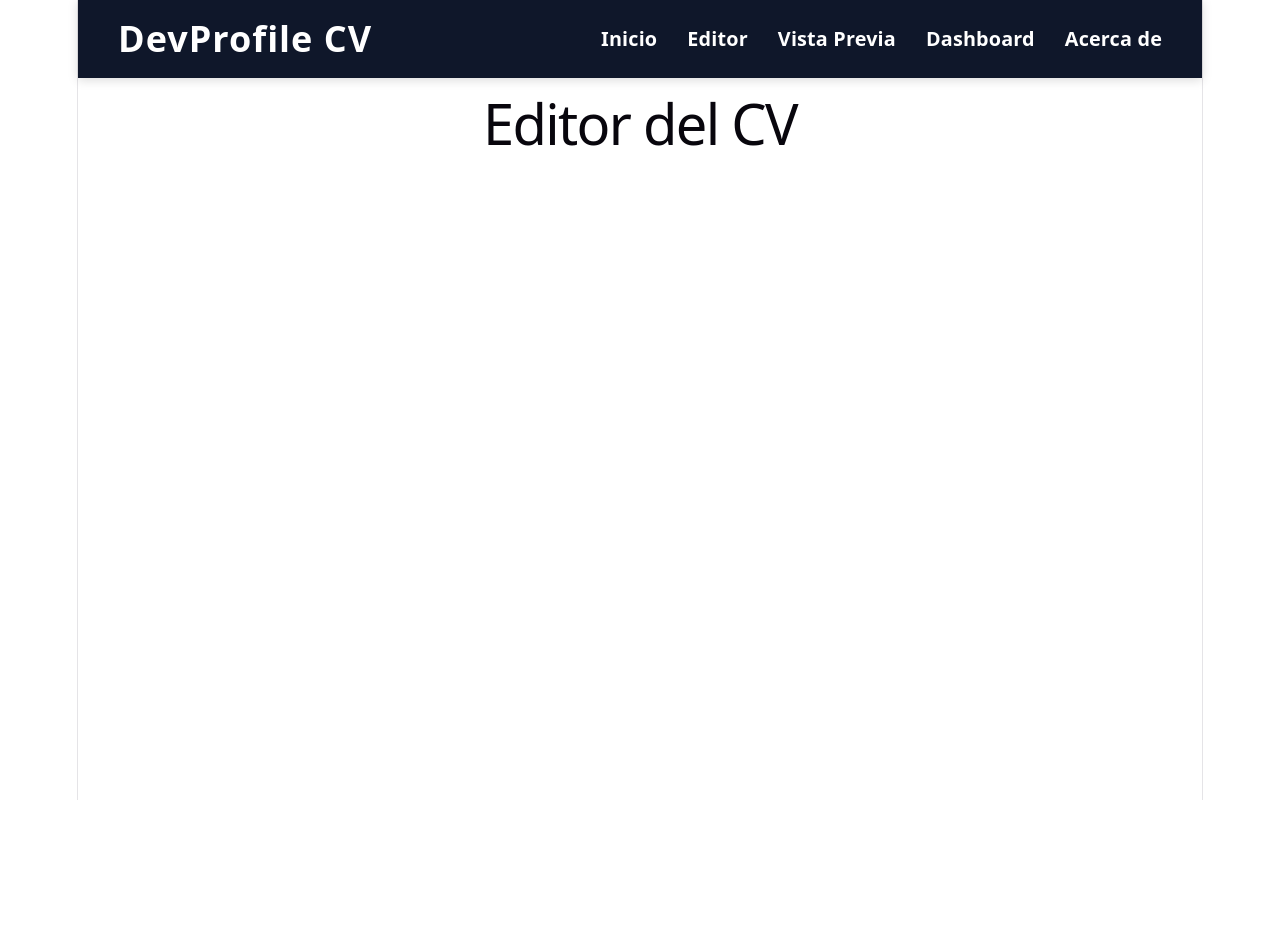
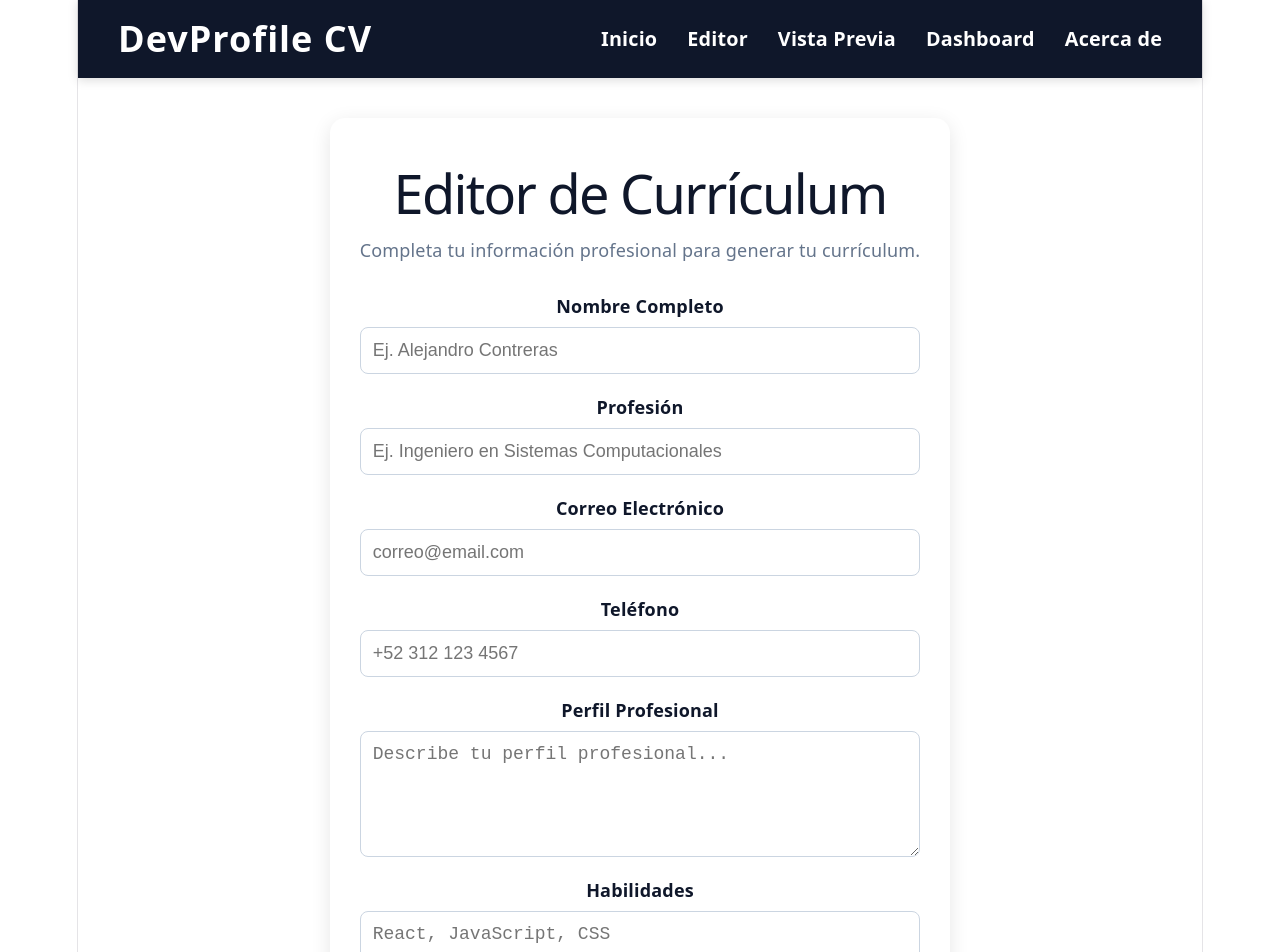
Before and after one commit to AlejandroContreras23/DevProfile, a React (Vite) app: page /editor in a window 1280 px wide. Shown: the top 952 px of the page. Before the commit the page ends 800 px from the top, so only its background shows below. Built offline with nearby package versions, Linux system fonts and the light colour scheme.

Commit message:
Ya tiene y funciona el editor dinamico y funciona la vista previa del CV

```diff
--- a/src/componentes/LayoutCV.jsx
+++ b/src/componentes/LayoutCV.jsx
@@ -1,6 +1,10 @@
 import "../estilos/layoutcv.css";
+import { useContext } from "react";
+import { CVContext } from "../contexto/CVContext";
 
 function LayoutCV() {
+  const { datosCV } = useContext(CVContext);
+
   return (
     <div className="cv-container">
 
@@ -12,21 +16,24 @@ function LayoutCV() {
 
         <div className="cv-section">
           <h3>Contacto</h3>
-          <p>correo@email.com</p>
-          <p>+52 312 123 4567</p>
+
+          <p>
+            {datosCV.correo || "correo@email.com"}
+          </p>
+
+          <p>
+            {datosCV.telefono || "+52 312 123 4567"}
+          </p>
         </div>
 
         <div className="cv-section">
           <h3>Habilidades</h3>
-          <p>React</p>
-          <p>JavaScript</p>
-          <p>CSS</p>
+          <p> {datosCV.habilidades || "React, JavaScript, CSS"} </p>
         </div>
 
         <div className="cv-section">
           <h3>Idiomas</h3>
-          <p>Español</p>
-          <p>Inglés</p>
+          <p> {datosCV.idiomas || "Español, Inglés"} </p>
         </div>
 
       </div>
@@ -34,32 +41,41 @@ function LayoutCV() {
       <div className="cv-main">
 
         <div className="cv-header">
-          <h1>Alejandro Contreras</h1>
-          <h2>Desarrollador Web Full Stack</h2>
+
+          <h1>
+            {datosCV.nombre || "ALEJANDRO CONTRERAS"}
+          </h1>
+
+          <h2>
+            {datosCV.profesion || "Desarrollador Web Full Stack"}
+          </h2>
+
         </div>
 
         <div className="cv-section-main">
+
           <h3>Perfil Profesional</h3>
+
           <p>
-            Profesional enfocado en desarrollo web moderno
-            con experiencia en aplicaciones React.
+            {datosCV.perfil ||
+              "Profesional enfocado en desarrollo web moderno con experiencia en aplicaciones React."}
           </p>
+
         </div>
 
         <div className="cv-section-main">
           <h3>Proyectos</h3>
-          <p>Sistema de Gestión Escolar</p>
-          <p>Tienda Online React</p>
+          <p> {datosCV.proyectos || "Sistema de Gestión Escolar"} </p>
         </div>
 
         <div className="cv-section-main">
           <h3>Educación</h3>
-          <p>Ingeniería en Sistemas Computacionales</p>
+          <p> {datosCV.educacion || "Universidad Autonoma de Aguascalientes"} </p>
         </div>
 
         <div className="cv-section-main">
           <h3>Certificaciones</h3>
-          <p>React Fundamentals</p>
+          <p> {datosCV.certificaciones || "React Fundamentals"} </p>
         </div>
 
       </div>
--- /dev/null
+++ b/src/contexto/CVContext.jsx
@@ -0,0 +1,24 @@
+import { createContext, useState } from "react";
+
+export const CVContext = createContext();
+
+export function CVProvider({ children }) {
+  const [datosCV, setDatosCV] = useState({
+  nombre: "",
+  profesion: "",
+  correo: "",
+  telefono: "",
+  perfil: "",
+  habilidades: "",
+  idiomas: "",
+  educacion: "",
+  certificaciones: "",
+  proyectos: "",
+});
+
+  return (
+    <CVContext.Provider value={{ datosCV, setDatosCV }}>
+      {children}
+    </CVContext.Provider>
+  );
+}
--- /dev/null
+++ b/src/estilos/editor.css
@@ -0,0 +1,85 @@
+.editor-container {
+  max-width: 900px;
+  margin: 40px auto;
+  padding: 30px;
+
+  background: white;
+
+  border-radius: 15px;
+
+  box-shadow: 0 5px 20px rgba(0,0,0,0.1);
+}
+
+.editor-container h1 {
+  text-align: center;
+  color: #0f172a;
+
+  margin-bottom: 30px;
+
+  font-size: 3rem;
+}
+
+.editor-form {
+  display: flex;
+  flex-direction: column;
+  gap: 20px;
+}
+
+.form-group {
+  display: flex;
+  flex-direction: column;
+}
+
+.form-group label {
+  margin-bottom: 8px;
+
+  font-weight: bold;
+
+  color: #0f172a;
+}
+
+.form-group input,
+.form-group textarea {
+  padding: 12px;
+
+  border: 1px solid #cbd5e1;
+
+  border-radius: 8px;
+
+  font-size: 1rem;
+}
+
+.form-group input:focus,
+.form-group textarea:focus {
+  outline: none;
+
+  border-color: #2ca7b8;
+}
+
+.editor-form button {
+  background-color: #2ca7b8;
+
+  color: white;
+
+  border: none;
+
+  padding: 15px;
+
+  border-radius: 10px;
+
+  font-size: 1rem;
+
+  font-weight: bold;
+
+  cursor: pointer;
+}
+
+.editor-form button:hover {
+  background-color: #238a98;
+}
+
+.editor-subtitle {
+  text-align: center;
+  color: #64748b;
+  margin-bottom: 30px;
+}
--- a/src/main.jsx
+++ b/src/main.jsx
@@ -2,9 +2,12 @@ import { StrictMode } from 'react'
 import { createRoot } from 'react-dom/client'
 import './index.css'
 import App from './App.jsx'
+import { CVProvider } from "./contexto/CVContext";
 
-createRoot(document.getElementById('root')).render(
+createRoot(document.getElementById("root")).render(
   <StrictMode>
-    <App />
-  </StrictMode>,
-)
+    <CVProvider>
+      <App />
+    </CVProvider>
+  </StrictMode>
+);
--- a/src/paginas/Editor.jsx
+++ b/src/paginas/Editor.jsx
@@ -1,5 +1,199 @@
+import "../estilos/editor.css";
+import { useContext } from "react";
+import { CVContext } from "../contexto/CVContext";
+
 function Editor() {
-  return <h1>Editor del CV</h1>;
+  const { datosCV, setDatosCV } = useContext(CVContext);
+
+  return (
+    <div className="editor-container">
+
+      <h1>Editor de Currículum</h1>
+
+      <p className="editor-subtitle">
+        Completa tu información profesional para generar tu currículum.
+      </p>
+
+      <form className="editor-form">
+
+        {/* Nombre */}
+
+        <div className="form-group">
+          <label>Nombre Completo</label>
+
+          <input
+            type="text"
+            value={datosCV.nombre}
+            onChange={(e) =>
+              setDatosCV({
+                ...datosCV,
+                nombre: e.target.value,
+              })
+            }
+            placeholder="Ej. Alejandro Contreras"
+          />
+        </div>
+
+        {/* Profesión */}
+
+        <div className="form-group">
+          <label>Profesión</label>
+
+          <input
+            type="text"
+            value={datosCV.profesion}
+            onChange={(e) =>
+              setDatosCV({
+                ...datosCV,
+                profesion: e.target.value,
+              })
+            }
+            placeholder="Ej. Ingeniero en Sistemas Computacionales"
+          />
+        </div>
+
+        {/* Correo */}
+
+        <div className="form-group">
+          <label>Correo Electrónico</label>
+
+          <input
+            type="email"
+            value={datosCV.correo}
+            onChange={(e) =>
+              setDatosCV({
+                ...datosCV,
+                correo: e.target.value,
+              })
+            }
+            placeholder="correo@email.com"
+          />
+        </div>
+
+        {/* Teléfono */}
+
+        <div className="form-group">
+          <label>Teléfono</label>
+
+          <input
+            type="text"
+            value={datosCV.telefono}
+            onChange={(e) =>
+              setDatosCV({
+                ...datosCV,
+                telefono: e.target.value,
+              })
+            }
+            placeholder="+52 312 123 4567"
+          />
+        </div>
+
+        {/* Perfil */}
+
+        <div className="form-group">
+          <label>Perfil Profesional</label>
+
+          <textarea
+            rows="5"
+            value={datosCV.perfil}
+            onChange={(e) =>
+              setDatosCV({
+                ...datosCV,
+                perfil: e.target.value,
+              })
+            }
+            placeholder="Describe tu perfil profesional..."
+          />
+        </div>
+
+        <div className="form-group">
+  <label>Habilidades</label>
+
+  <textarea
+    rows="3"
+    value={datosCV.habilidades}
+    onChange={(e) =>
+      setDatosCV({
+        ...datosCV,
+        habilidades: e.target.value,
+      })
+    }
+    placeholder="React, JavaScript, CSS"
+  />
+</div>
+
+<div className="form-group">
+  <label>Idiomas</label>
+
+  <textarea
+    rows="3"
+    value={datosCV.idiomas}
+    onChange={(e) =>
+      setDatosCV({
+        ...datosCV,
+        idiomas: e.target.value,
+      })
+    }
+    placeholder="Español, Inglés"
+  />
+</div>
+
+<div className="form-group">
+  <label>Educación</label>
+
+  <textarea
+    rows="3"
+    value={datosCV.educacion}
+    onChange={(e) =>
+      setDatosCV({
+        ...datosCV,
+        educacion: e.target.value,
+      })
+    }
+    placeholder="Ingeniería en Sistemas Computacionales"
+  />
+</div>
+
+<div className="form-group">
+  <label>Certificaciones</label>
+
+  <textarea
+    rows="3"
+    value={datosCV.certificaciones}
+    onChange={(e) =>
+      setDatosCV({
+        ...datosCV,
+        certificaciones: e.target.value,
+      })
+    }
+    placeholder="React Fundamentals"
+  />
+</div>
+
+<div className="form-group">
+  <label>Proyectos</label>
+
+  <textarea
+    rows="3"
+    value={datosCV.proyectos}
+    onChange={(e) =>
+      setDatosCV({
+        ...datosCV,
+        proyectos: e.target.value,
+      })
+    }
+    placeholder="Sistema de Gestión Escolar"
+  />
+</div>
+
+        <button type="button">
+          Guardar Información
+        </button>
+
+      </form>
+
+    </div>
+  );
 }
 
 export default Editor;
```
